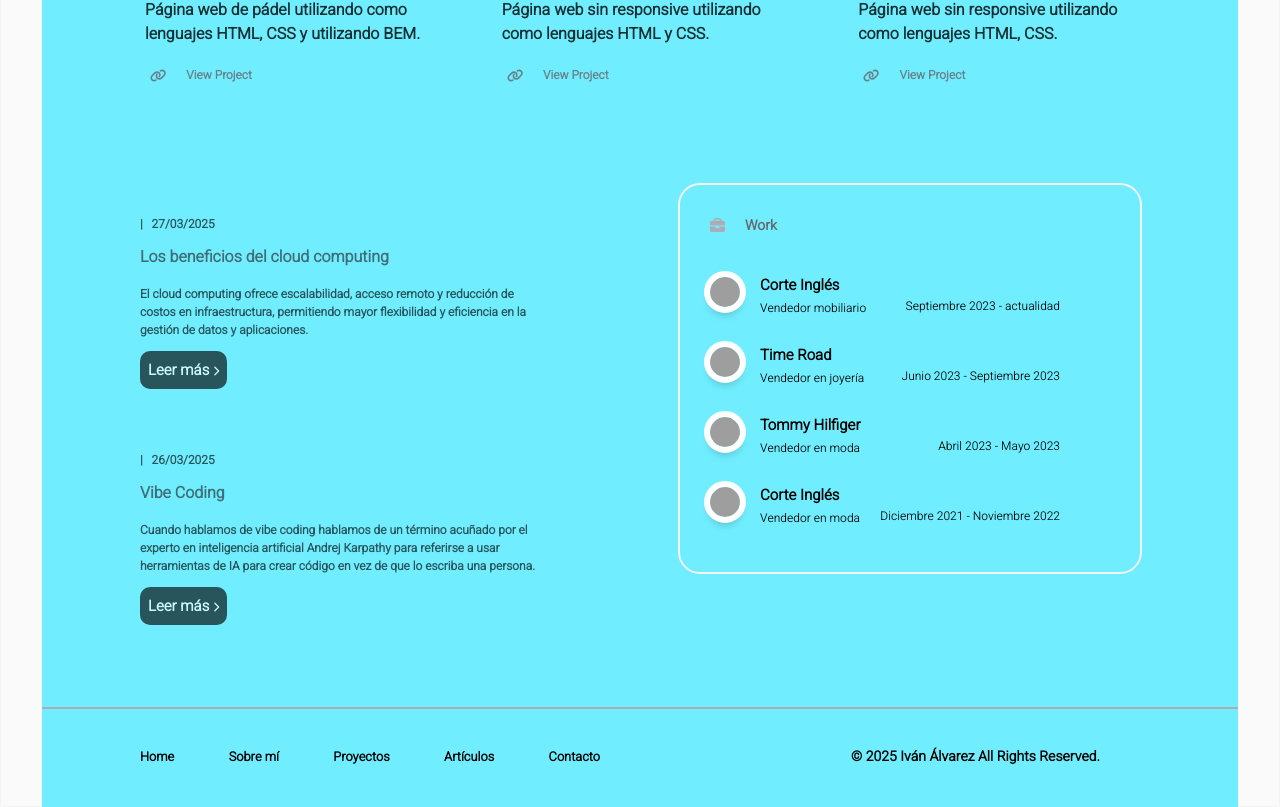
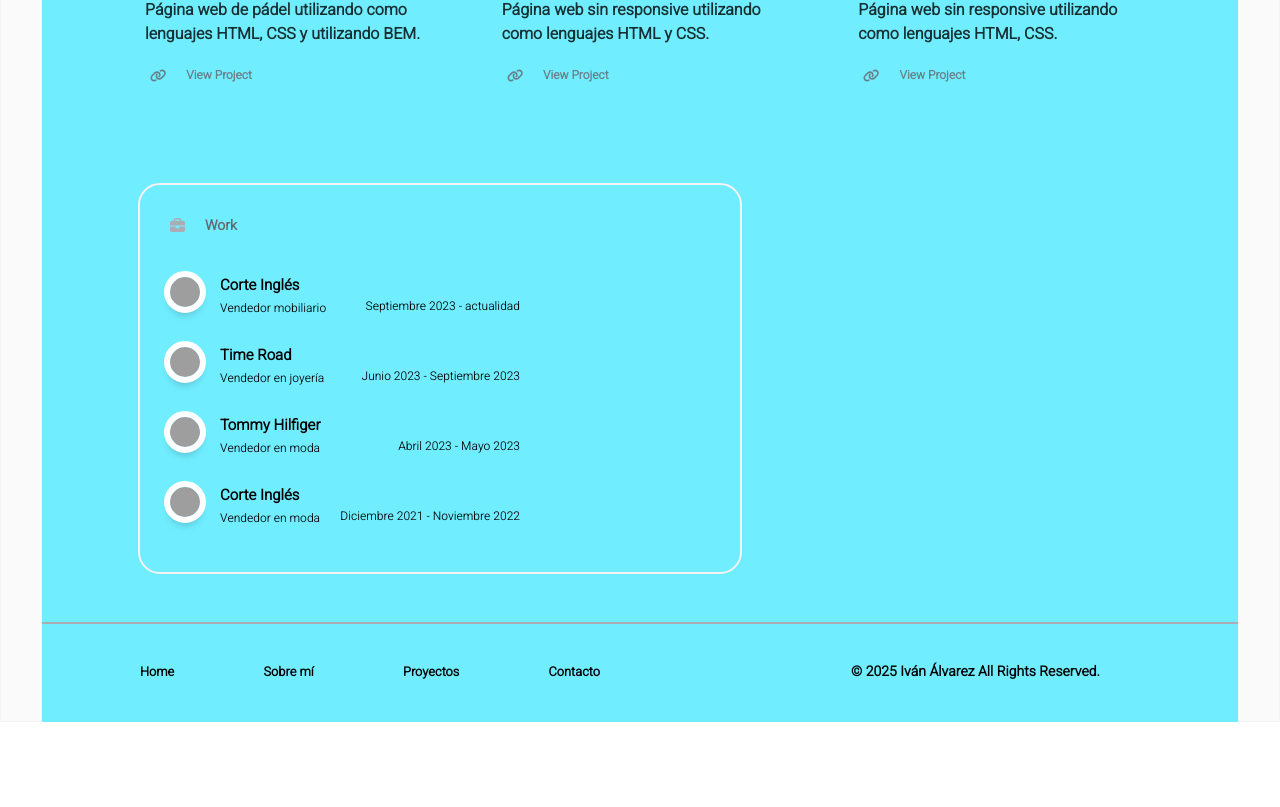
Before and after one commit to Ivon-1/PortafolioIvan, a React (Create React App) app: page / in a window 1280 px wide. Shown: the part 1851-2658 px from the top of the page. After the commit the page ends 2573 px from the top, so only its background shows below. Built offline with nearby package versions, Linux system fonts and the light colour scheme; grey boxes are pictures that could not be loaded.

Commit message:
Actualizacion 2

```diff
--- a/src/components/common/footer.jsx
+++ b/src/components/common/footer.jsx
@@ -19,9 +19,6 @@ const Footer = () => {
 							<Link to="/projects">Proyectos</Link>
 						</li>
 						<li className="footer-nav-link-item">
-							<Link to="/articles">Artículos</Link>
-						</li>
-						<li className="footer-nav-link-item">
 							<Link to="/contact">Contacto</Link>
 						</li>
 					</ul>
--- a/src/pages/homepage.jsx
+++ b/src/pages/homepage.jsx
@@ -171,22 +171,6 @@ const Homepage = () => {
 						</div>
 
 						<div className="homepage-after-title">
-							<div className="homepage-articles">
-								{myArticles.map((article, index) => (
-									<div
-										className="homepage-article"
-										key={(index + 1).toString()}
-									>
-										<Article
-											key={(index + 1).toString()}
-											date={article().date}
-											title={article().title}
-											description={article().description}
-											link={"/article/" + (index + 1)}
-										/>
-									</div>
-								))}
-							</div>
 
 							<div className="homepage-works">
 								<Works />
--- a/src/pages/styles/homepage.css
+++ b/src/pages/styles/homepage.css
@@ -6,6 +6,9 @@
 	align-items: center;
 	padding-top: 130px;
 }
+
+
+
 
 .homepage-container {
 	padding-top: 25px;
@@ -95,6 +98,12 @@
 	color: black;
 }
 
+@media (max-width: 600px) {
+	.page-content{
+		width: 100% !important;
+	}
+}
+
 
 
 @media (max-width: 1024px) {
```
